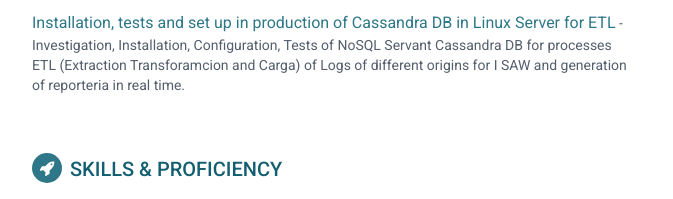
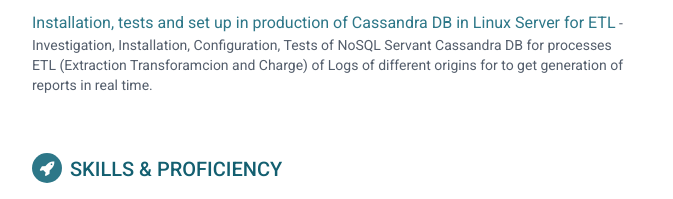
Before and after one commit to eddgt/eddgt.github.io, a plain HTML site: page index.html in a window 1280 px wide. Shown: the part 1952-2151 px from the top of the page, 188-861 px from the left. Drawn offline with Linux system fonts and the light colour scheme.

Commit message:
Some changes to CV

```diff
--- a/assets/css/styles.css
+++ b/assets/css/styles.css
@@ -68,6 +68,7 @@ p {
   background: rgba(0, 0, 0, 0.2);
   text-align: center;
   color: #fff;
+  border-radius: 50%;
 }
 .sidebar-wrapper .name {
   font-size: 32px;
--- a/index.html
+++ b/index.html
@@ -227,8 +227,8 @@
                 <div class="item">
                     <span class="project-title"><a href="#" target="_blank">Installation, tests and set up in production of Cassandra DB in Linux Server for ETL</a></span> -
                     <span class="project-tagline">Investigation, Installation, Configuration, Tests of NoSQL Servant Cassandra DB for processes
-                        ETL (Extraction Transforamcion and Carga) of Logs of different origins for I SAW and
-                        generation of reporteria in real time.</span>
+                        ETL (Extraction Transforamcion and Charge) of Logs of different origins for to get
+                        generation of reports in real time.</span>
                 </div><!--//item-->
 
             </section><!--//section-->
```
